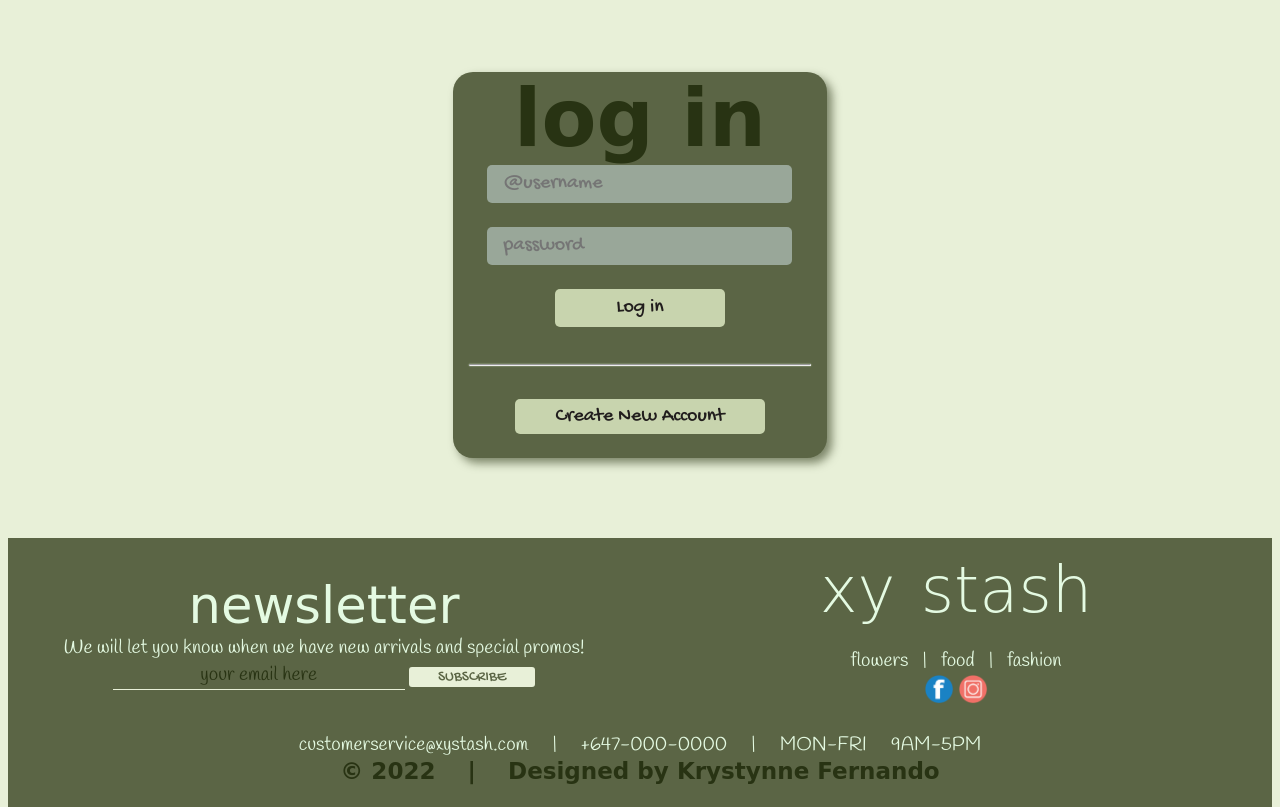
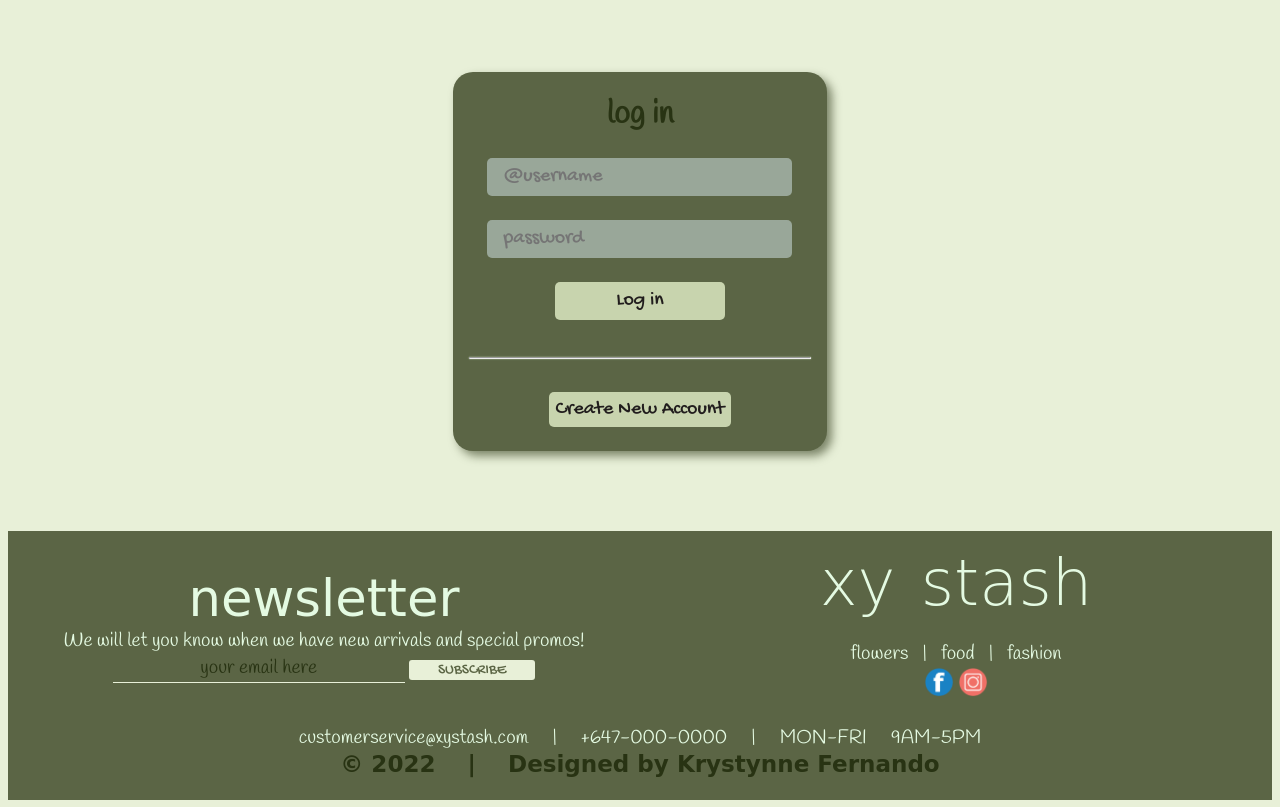
Before and after one commit to ktynnz/xystash, a Django app: page /login in a window 1280 px wide. Shown: the part 64-871 px from the top of the page. Run offline with Django 4.2, Linux system fonts and the light colour scheme; parts of the project's set-up code (start-up, migrations or seed data) failed here and were passed over; some web fonts are replaced.

Commit message:
XyStash - Ecommerce site

```diff
--- a/xyStash/xyStashStore/static/css/style.css
+++ b/xyStash/xyStashStore/static/css/style.css
@@ -423,15 +423,25 @@
     margin: 0;
 }
 
-.form-details {
+.form-details, .form-details-login {
     grid-area: contact;
     background-color: #5B6545;
     box-shadow: 5px 5px 10px #28331391;
-    width: 60%;
+
     height: auto;
     border-radius: 20px;
     padding: 0 1em 1.5em 1em;
     margin:  0 auto 5em auto;
+}
+
+.form-details-login {
+    width: 60%;
+}
+
+@media (min-width: 1200px) {
+    .form-details-login {
+        max-width: 80%;
+    }
 }
 
 .signup {
@@ -481,7 +491,7 @@
 .new-user {
     background-color: #c8d4ae;
     border-radius: 5px;
-    width: 250px;
+    /* width: 250px; */
     height: 35px;
     font-size: 20px;
     border: none;
--- a/xyStash/xyStashStore/templates/pages/login.html
+++ b/xyStash/xyStashStore/templates/pages/login.html
@@ -5,7 +5,7 @@
 
 <main class="padding-main">
     <div class="form-center">
-        <div class="form-details login">
+        <div class="form-details-login login">
             <h1 style="text-align: center;"> log in </h1>
 
             <form class="form" action="/login" method="post">
```
Also changed, not shown: xyStash/db.sqlite3.
